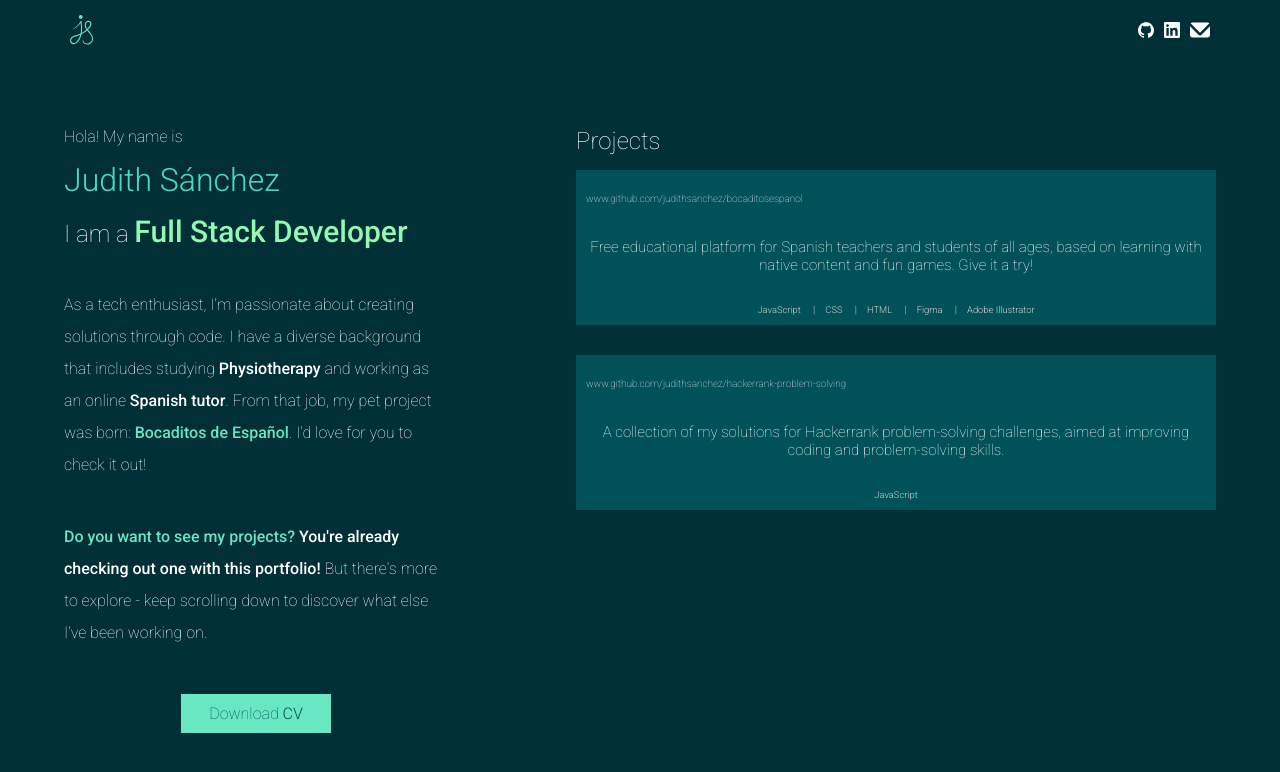
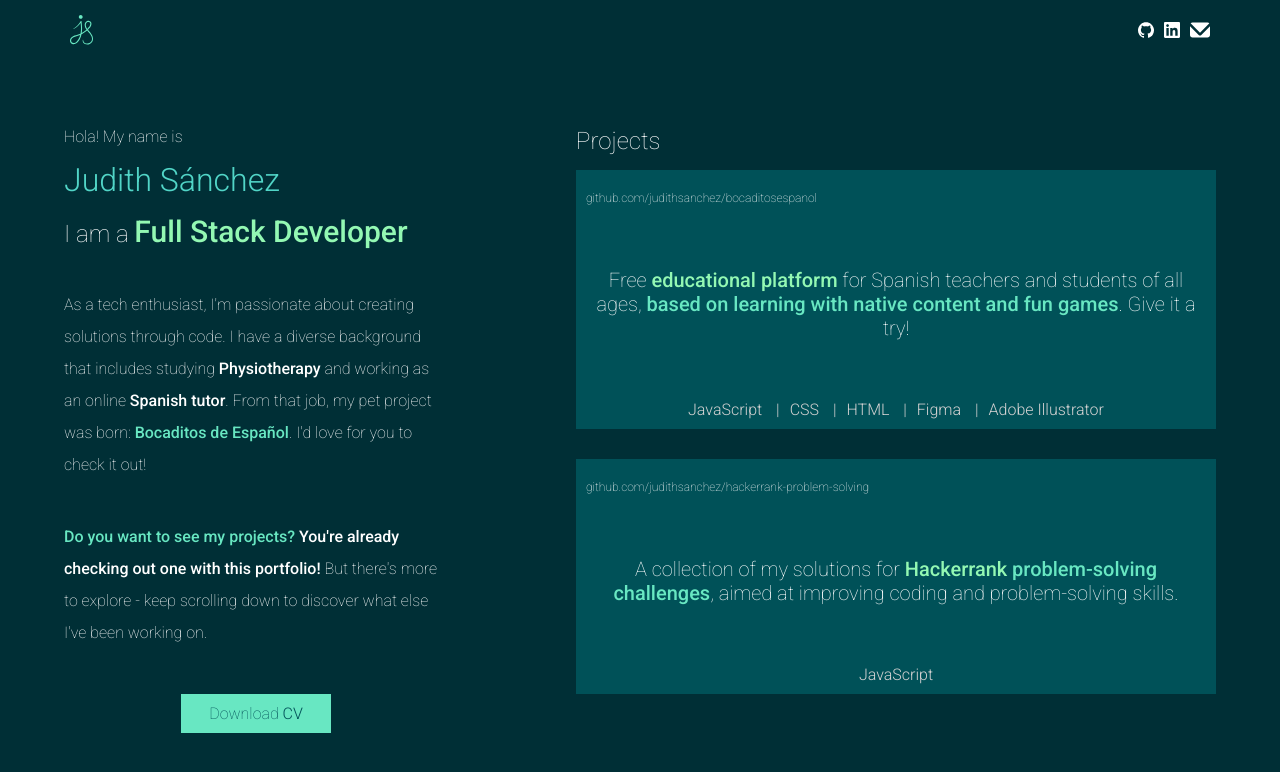
Before and after one commit to judithsanchez/portfolio, a Vue app: page / in a window 1280 px wide. Shown: the top 772 px of the page. Built offline with nearby package versions, Linux system fonts and the light colour scheme.

Commit message:
Change highlighted text

```diff
--- a/src/assets/style.css
+++ b/src/assets/style.css
@@ -155,14 +155,24 @@
 }
 
 .project-url {
-  font-size: 1rem;
+  font-size: 1.2rem;
   font-weight: 100;
   text-decoration: none;
 }
 
 .project-description {
+  font-size: 1.6rem;
   margin: 3rem 0;
   text-align: center;
+}
+
+.mint-highlight {
+  color: var(--shade-7);
+}
+
+.project-description span {
+  font-size: 1.6rem;
+  font-weight: 500;
 }
 
 .project-skills {
@@ -174,13 +184,13 @@
 
 .project-skills li {
   color: var(--text-light-grey);
+  font-size: 1.2rem;
   font-weight: 300;
 }
 
 .project-skills li span {
   color: var(--text-light-grey);
-
-  font-size: 1rem;
+  font-size: 1.2rem;
   font-weight: 300;
   margin: 0 1rem;
 }
@@ -347,8 +357,25 @@
     margin: 0;
     max-height: 75vh;
     overflow-y: auto;
+    width: 50%;
+  }
 
-    width: 50%;
+  .project-description {
+    font-size: 2rem;
+    margin: 6rem 0;
+  }
+
+  .project-description span {
+    font-size: 2rem;
+    font-weight: 500;
+  }
+
+  .project-skills li {
+    font-size: 1.6rem;
+  }
+
+  .project-skills li span {
+    font-size: 1.6rem;
   }
 
   /* ===== Scrollbar CSS ===== */
--- a/src/components/ProjectInfo.vue
+++ b/src/components/ProjectInfo.vue
@@ -1,7 +1,7 @@
 <template>
   <div class="project" v-for="(project, index) in projects" :key="index">
     <a class="project-url" :href="project.url">{{ project.url }}</a>
-    <p class="project-description">{{ project.description }}</p>
+    <p class="project-description" v-html="project.description"></p>
     <ul class="project-skills">
       <li v-for="(skill, index) in project.skillsApplied" :key="index">
         {{ skill }}
--- a/src/portfolio-info.js
+++ b/src/portfolio-info.js
@@ -79,9 +79,9 @@ const portfolioJudithSanchez = new Portfolio({
   projects: [
     {
       title: 'Bocaditos de Español',
-      url: 'www.github.com/judithsanchez/bocaditosespanol',
+      url: 'github.com/judithsanchez/bocaditosespanol',
       description:
-        'Free educational platform for Spanish teachers and students of all ages, based on learning with native content and fun games. Give it a try!',
+        'Free <span class="mint-highlight">educational platform</span> for Spanish teachers and students of all ages, <span class="aqua-highlight">based on learning with native content and fun games</span>. Give it a try!',
       skillsApplied: [
         'JavaScript',
         'CSS',
@@ -92,9 +92,9 @@ const portfolioJudithSanchez = new Portfolio({
     },
     {
       title: 'HackerRank Challenges',
-      url: 'www.github.com/judithsanchez/hackerrank-problem-solving',
+      url: 'github.com/judithsanchez/hackerrank-problem-solving',
       description:
-        'A collection of my solutions for Hackerrank problem-solving challenges, aimed at improving coding and problem-solving skills.',
+        'A collection of my solutions for <span class="mint-highlight">Hackerrank</span> <span class="aqua-highlight">problem-solving challenges</span>, aimed at improving coding and problem-solving skills.',
       skillsApplied: ['JavaScript'],
     },
 
```
